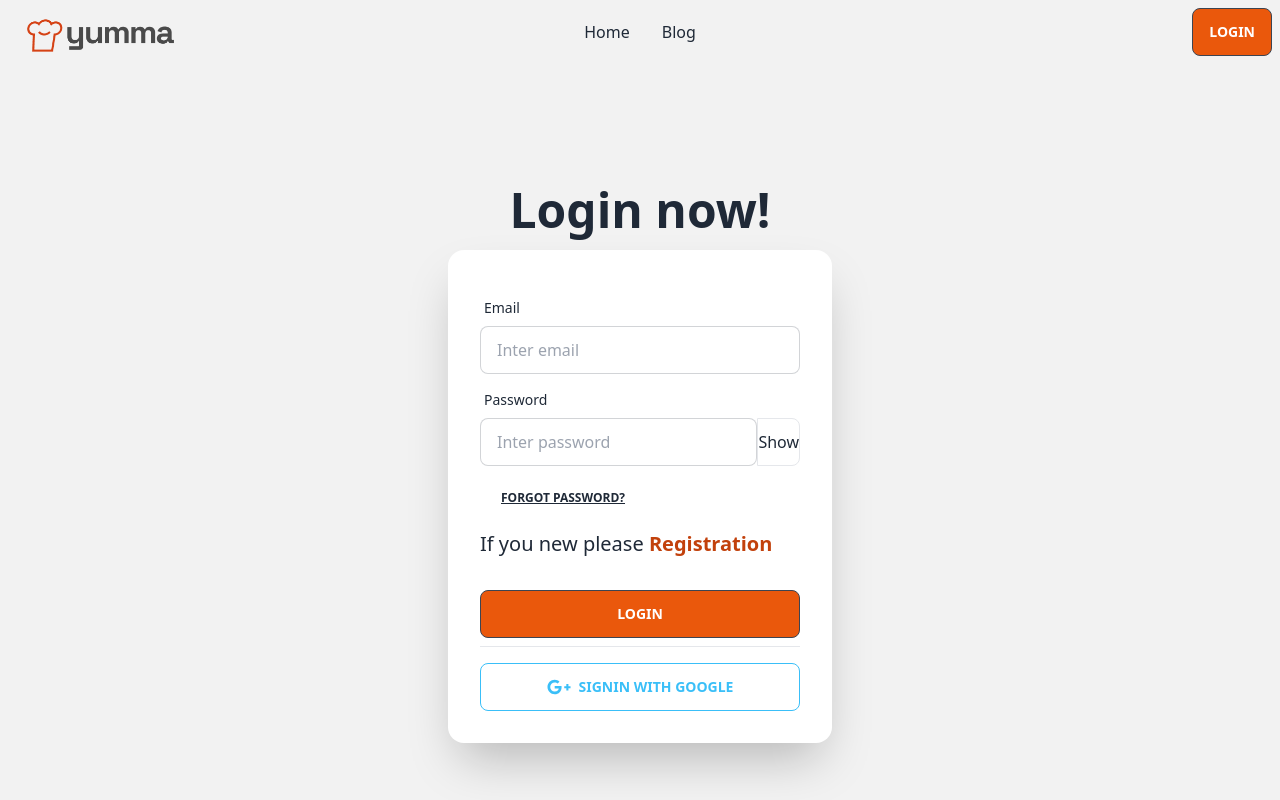
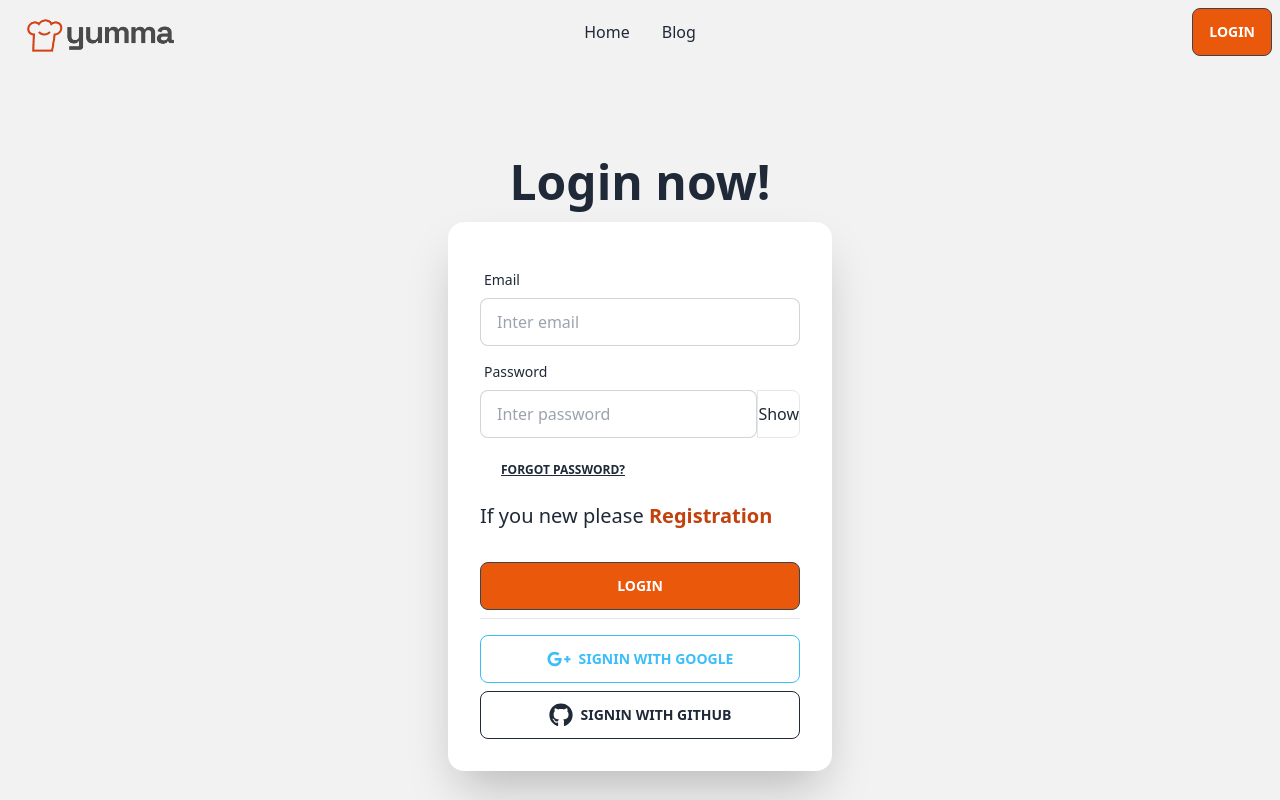
Before and after one commit to mdmorshedsagar/Recipe-hunter-client, a React (Vite) app: page /login in a window 1280 px wide. Shown: the top 800 px of the page. Built offline with nearby package versions, Linux system fonts and the light colour scheme; no server answers.

Commit message:
create-githubAuth

```diff
--- a/src/AuthProviders/AuthProviders.jsx
+++ b/src/AuthProviders/AuthProviders.jsx
@@ -2,6 +2,7 @@
 // eslint-disable-next-line no-unused-vars
 import React, { createContext, useEffect, useState } from "react";
 import {
+  GithubAuthProvider,
   GoogleAuthProvider,
   createUserWithEmailAndPassword,
   getAuth,
@@ -19,6 +20,7 @@ const AuthProviders = ({ children }) => {
   const auth = getAuth(app);
   const [user, setUser] = useState(null);
   const googleProvider = new GoogleAuthProvider();
+  const githubProvider = new GithubAuthProvider();
   const createRegister = (email, password) => {
     return createUserWithEmailAndPassword(auth, email, password);
   };
@@ -28,6 +30,9 @@ const AuthProviders = ({ children }) => {
   const createGoogle = () =>{
    return signInWithPopup(auth, googleProvider)
 
+  }
+  const createGithub = () =>{
+    return signInWithPopup(auth, githubProvider)
   }
    const createLogOut = () =>{
     return signOut(auth);
@@ -47,6 +52,7 @@ const AuthProviders = ({ children }) => {
     createRegister,
     createLogin,
     createGoogle,
+    createGithub,
     createLogOut,
     CreateResetPass
   };
--- a/src/Pages/Login.jsx
+++ b/src/Pages/Login.jsx
@@ -3,9 +3,9 @@ import React, { useContext, useRef, useState } from "react";
 import { Link } from "react-router-dom";
 import { authContext } from "../AuthProviders/AuthProviders";
 import toast from 'react-hot-toast';
-import { FaGooglePlusG } from "react-icons/fa";
+import { FaGooglePlusG, FaGithub } from "react-icons/fa";
 const Login = () => {
-    const {createLogin,CreateResetPass,createGoogle} = useContext(authContext);
+    const {createLogin,CreateResetPass,createGoogle,createGithub} = useContext(authContext);
     const emailRef = useRef();
     const [error, setError] = useState('')
     const [show, setShow] = useState(false);
@@ -62,6 +62,28 @@ const Login = () => {
 
       });
   }
+  const handleGithub = () =>{
+      createGithub()
+      .then((result) => {
+
+        // eslint-disable-next-line no-unused-vars
+        const user = result.user;
+        toast.success('Github signin successfully',
+        {
+          style: {
+            borderRadius: '10px',
+            background: '#333',
+            color: '#fff',
+          },
+        }
+      );
+
+      }).catch((error) => {
+
+        const errorMessage = error.message;
+         setError(errorMessage)
+      });
+  }
   const handleResetPassword = () =>{
       const email = emailRef.current.value;
       if(!email){
@@ -77,6 +99,7 @@ const Login = () => {
          setError(errorMessage)
       });
   }
+
   return (
     <div>
       <form onSubmit={handleLogin}>
@@ -138,6 +161,11 @@ const Login = () => {
               <hr/>
               <div className="pt-2">
               <button onClick={handleGoogle} className="btn btn-outline btn-info w-full"><FaGooglePlusG className="text-2xl mr-2 font-bold"></FaGooglePlusG> signin with Google</button>
+
+
+              </div>
+              <div>
+              <button onClick={handleGithub} className="btn btn-outline w-full" > <FaGithub className="text-2xl mr-2 font-bold"></FaGithub> signin with Github</button>
               </div>
             </div>
           </div>
```
